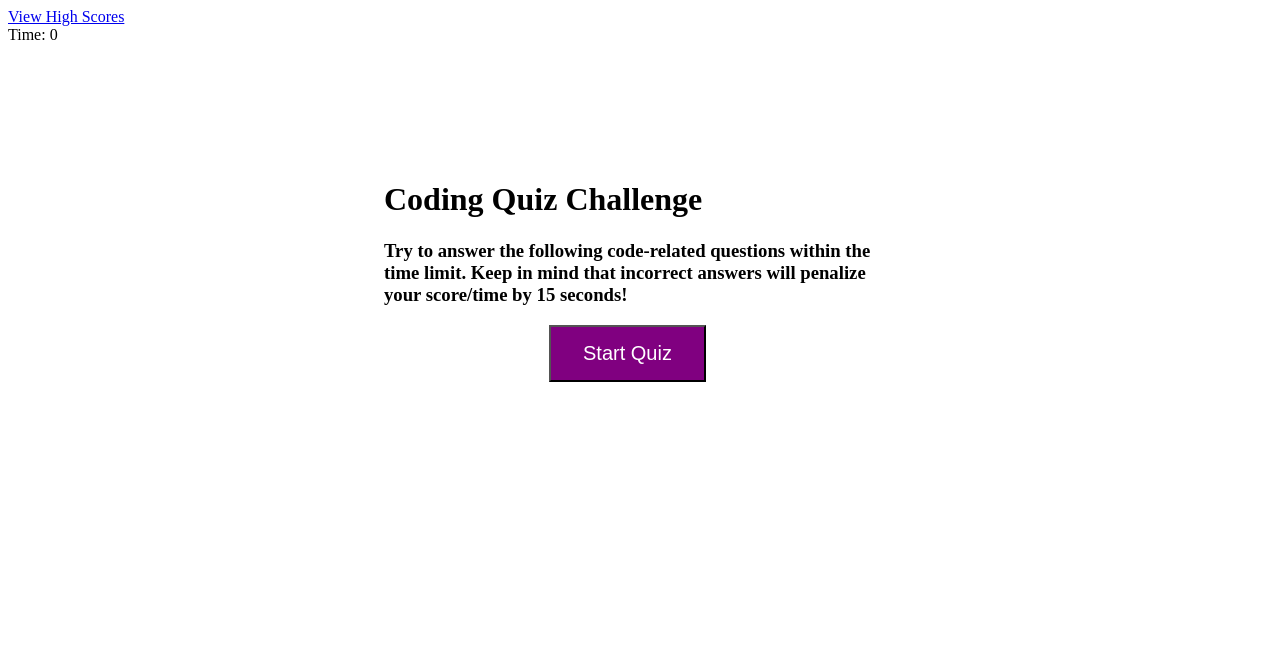
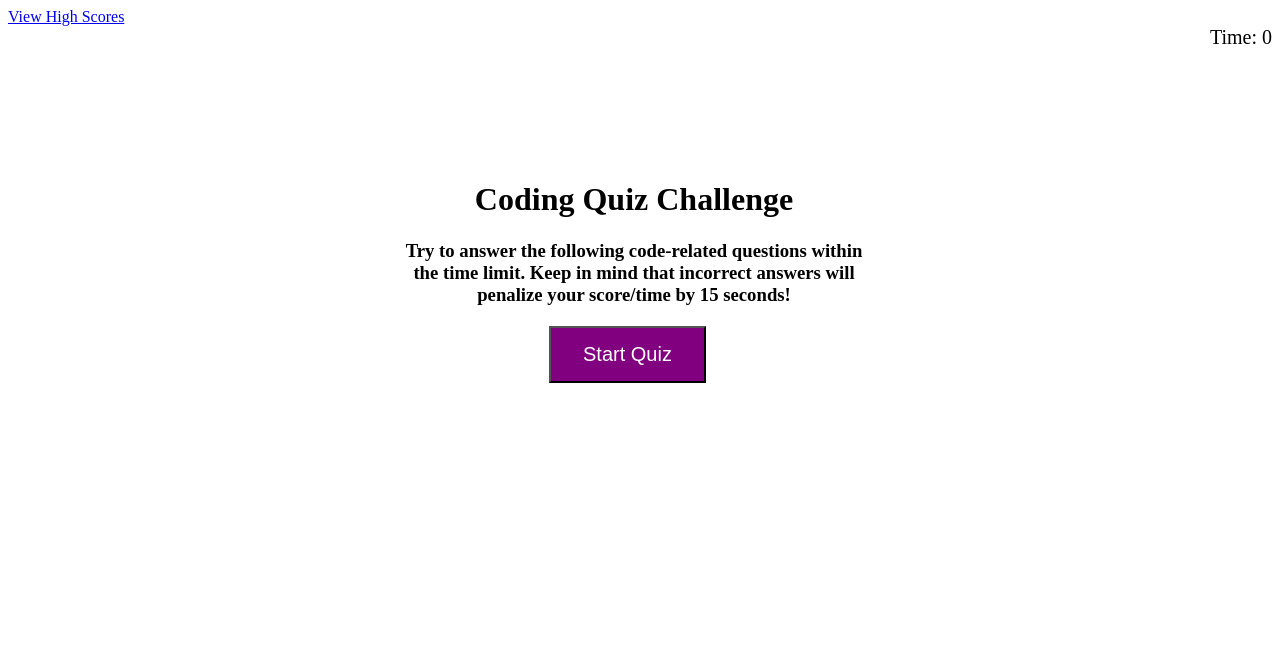
Before and after one commit to jaya4ever/code-quiz, a plain HTML site: page index.html in a window 1280 px wide. Drawn offline with Linux system fonts and the light colour scheme.

Commit message:
styled few steps

```diff
--- a/Assets/css/style.css
+++ b/Assets/css/style.css
@@ -5,7 +5,13 @@
     width: 500px;
     height: 500px;
 }
-
+/*ask tutor*/
+#timer {
+    text-align: right;
+   margin-bottom: 0;
+   padding-right: 0%;
+   font-size: 20px;
+}
 #startTime {
     background-color: purple;
     margin-left: 33%;
@@ -14,3 +20,15 @@
     color: white;
     cursor: pointer;
 }
+
+#questionsDiv {
+    margin: 20px;
+}
+
+h1 {
+    text-align: center;
+}
+h3 {
+    text-align: center;
+    font-weight: bold;
+}
```
